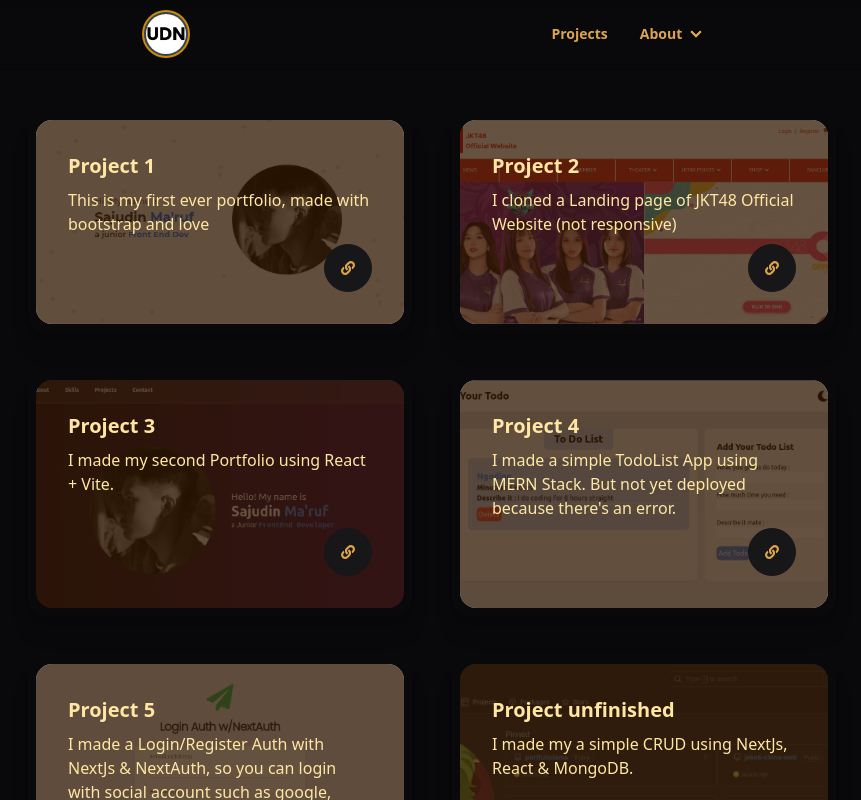
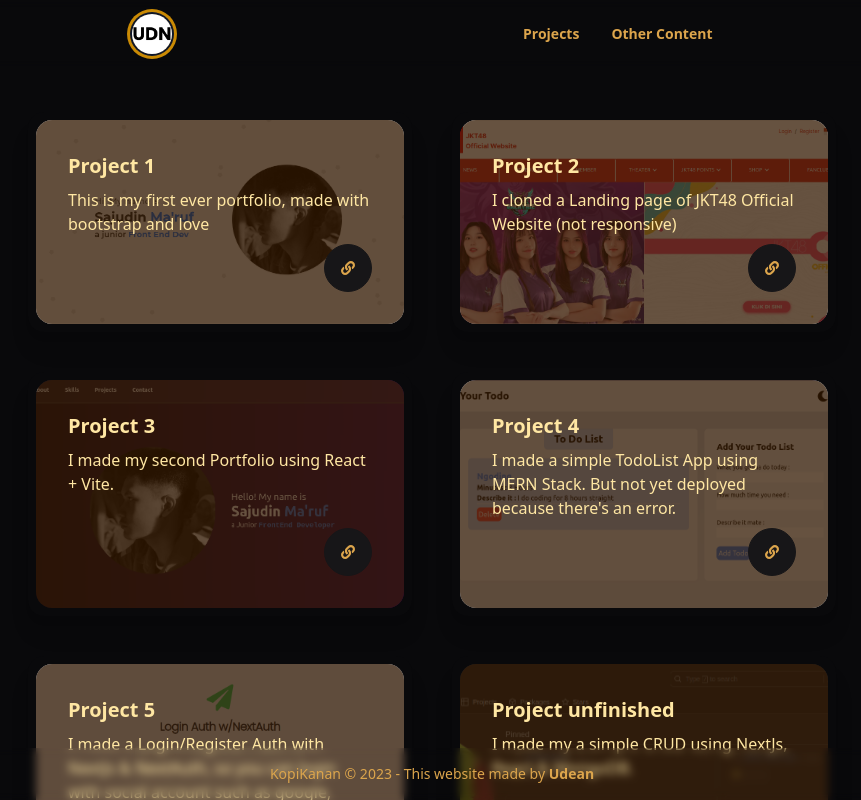
Before and after one commit to Udean777/portfol-v3, a React (Vite) app: page / in a window 1280 px wide. Shown: the top 800 px of the page, without its empty margins (208-1069 px from the left). Built offline with nearby package versions, Linux system fonts and the light colour scheme.

Commit message:
edit beberapa hal

```diff
--- a/package.json
+++ b/package.json
@@ -10,6 +10,7 @@
     "preview": "vite preview"
   },
   "dependencies": {
+    "hamburgers": "^1.2.1",
     "react": "^18.2.0",
     "react-dom": "^18.2.0",
     "react-icons": "^4.11.0",
--- /dev/null
+++ b/src/components/Footer.jsx
@@ -0,0 +1,22 @@
+import React from "react";
+import { Link } from "react-router-dom";
+
+const Footer = () => {
+  return (
+    <footer className="footer footer-center p-4 backdrop-blur-sm bottom-0 fixed z-50">
+      <aside>
+        <p>
+          KopiKanan © 2023 - This website made by{" "}
+          <Link
+            className="font-bold hover:scale-105 transition"
+            to="https://github.com/Udean777"
+          >
+            Udean
+          </Link>
+        </p>
+      </aside>
+    </footer>
+  );
+};
+
+export default Footer;
--- a/src/components/Navbar.jsx
+++ b/src/components/Navbar.jsx
@@ -17,7 +17,7 @@ function Navbar() {
   };
   return (
     <>
-      <div className="navbar justify-evenly backdrop-blur-sm z-50 shadow-sm fixed">
+      <div className="navbar justify-evenly backdrop-blur-sm z-50 fixed">
         <div className="navbar-center lg:gap-0 md:gap-96">
           <div className="dropdown">
             <label tabIndex={0} className="btn btn-ghost lg:hidden">
@@ -31,7 +31,7 @@ function Navbar() {
                 <path
                   strokeLinecap="round"
                   strokeLinejoin="round"
-                  strokeWidth="2"
+                  strokeWidth="4"
                   d="M4 6h16M4 12h8m-8 6h16"
                 />
               </svg>
@@ -62,15 +62,16 @@ function Navbar() {
               </li>
             </ul>
           </div>
-          <div className="transition-all ease-in-out">
+          <div className="avatar">
+            <div className="w-10 rounded-full ring ring-yellow-600 ring-offset-slate-900 ring-offset-2 cursor-pointer transition ease-in-out duration-200 hover:scale-105">
               <img
                 onMouseOver={handleHover}
                 onMouseOut={handleHoverOut}
                 id="image"
                 src={images[image]}
                 alt="logo"
-              className="cursor-pointer hover:scale-105 transition w-10 rounded-full ring-2 ring-yellow-600 ring-offset-2 ring-offset-slate-700"
               />
+            </div>
           </div>
         </div>
         <div className="navbar-center hidden lg:flex">
@@ -80,10 +81,15 @@ function Navbar() {
                 Projects
               </Link>
             </li>
-            <li tabIndex={0}>
-              <details>
-                <summary className="font-bold">About</summary>
-                <ul className="p-2 w-32 backdrop-blur-sm bg-base-100/90">
+            <li>
+              <div className="dropdown dropdown-hover dropdown-bottom cursor-pointer">
+                <label className="font-bold cursor-pointer">
+                  Other Content
+                </label>
+                <ul
+                  tabIndex={0}
+                  className="dropdown-content z-[1] menu p-2 shadow bg-base-100 rounded-box w-[118px]"
+                >
                   <li>
                     <Link className="font-bold" to="/about">
                       About me
@@ -95,7 +101,7 @@ function Navbar() {
                     </Link>
                   </li>
                 </ul>
-              </details>
+              </div>
             </li>
           </ul>
         </div>
--- a/src/components/sections/Root.jsx
+++ b/src/components/sections/Root.jsx
@@ -1,11 +1,13 @@
 import { Outlet } from "react-router-dom";
 import Navbar from "../Navbar";
+import Footer from "../Footer";
 
 const Root = () => {
   return (
     <div className="min-h-screen">
       <Navbar />
       <Outlet />
+      <Footer />
     </div>
   );
 };
```
Also changed, not shown: src/components/data/SkillsCard.jsx (added), 1 other file (tests, documents, lock files or other folders). Lines whose indentation alone changed are shown as unchanged.
